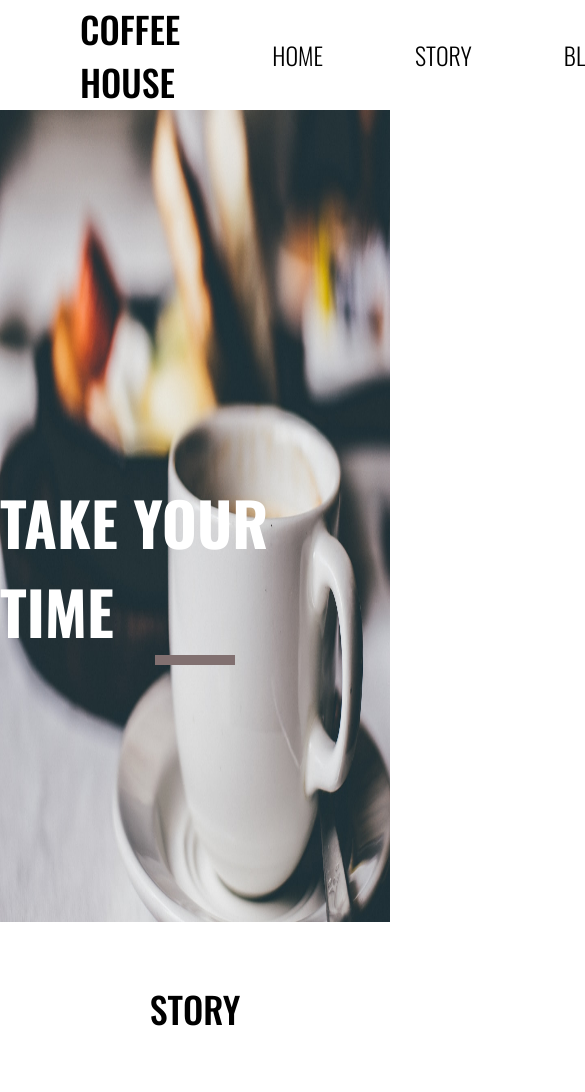
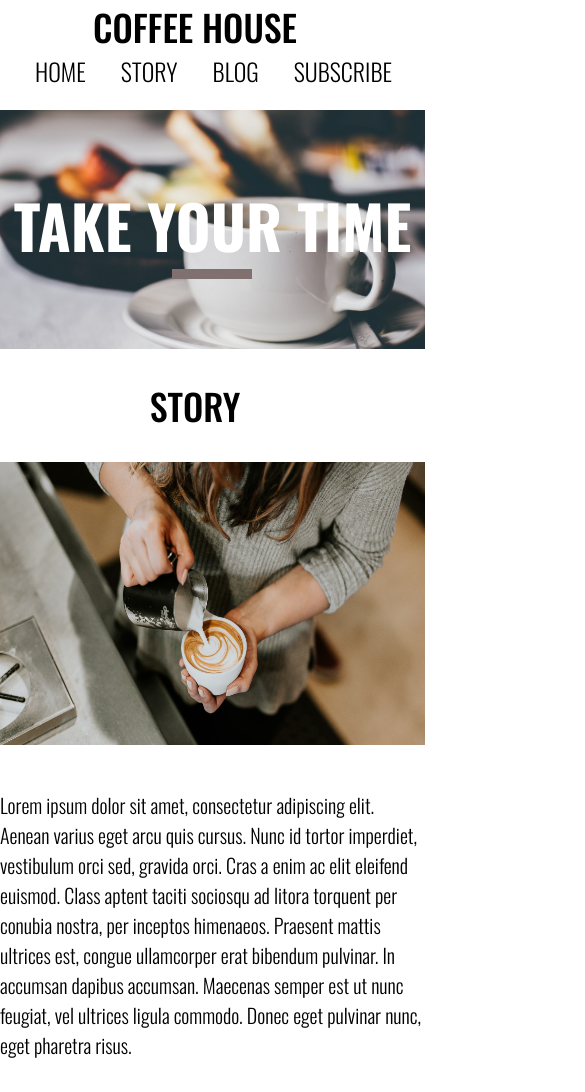
Before and after one commit to Khobtar/LandingPageCoffe, a plain HTML site: page index.html in a window 390 px wide. Shown: the top 1092 px of the page, 585 px wide, since content can reach past the window. Drawn offline with nearby package versions, Linux system fonts and the light colour scheme.

Commit message:
Update style.css

```diff
--- a/style.css
+++ b/style.css
@@ -343,3 +343,92 @@ padding-top: 29px;
     color: #000000;
     text-decoration: none;
 }
+@media (max-width: 425px){
+    *{
+        margin-left: 0;
+        margin-right: 0;
+        padding-left: 0;
+        padding-right: 0;
+    }
+        .nav {
+            margin-left: 0;
+            margin-right: 0;
+            display: block;
+        }
+        .navbar {
+            width: 425px;
+        }
+        .navbar__list {
+            width: 425px;
+            display: flex;
+        list-style: none;
+        }
+        .navbar__list li {
+        margin-left: 5px;
+        }
+        .list_links {
+            margin-left: 30px;
+        }
+        .logo__container {
+        justify-content: center;
+        }
+
+        .billboard {
+            width: 425px;
+            height: 239px;
+            background-size: 100%;
+            background-repeat: no-repeat;
+        }
+        .motto {
+            margin-top: 0;
+        }
+
+        .story_img {
+    width: 425px;
+    height: 283px;
+        }
+
+        .storybox {
+            margin-top: 30px;
+            display: block;
+            align-items: center;
+            margin-left: auto;
+        }
+        .storytext {
+    margin-top: 40px;
+    margin-left: 0;
+    width: 425px;
+    height: auto;
+        }
+
+        .story__header > span {
+        display: flex;
+        justify-content: center;
+        margin-top: 30px;
+        }
+
+        .blogheader {
+            display: flex;
+        justify-content: center;
+        padding-top: 30px;
+        }
+
+        .cardbox {
+            display: block;
+            padding-top: 30px;
+            margin-top: 0px;
+        }
+
+        .card {
+            margin: auto;
+        }
+
+        .card_text {
+                height: auto;
+            }
+
+            .contact_box {
+                margin-top:900px;
+            }
+
+    }
```
